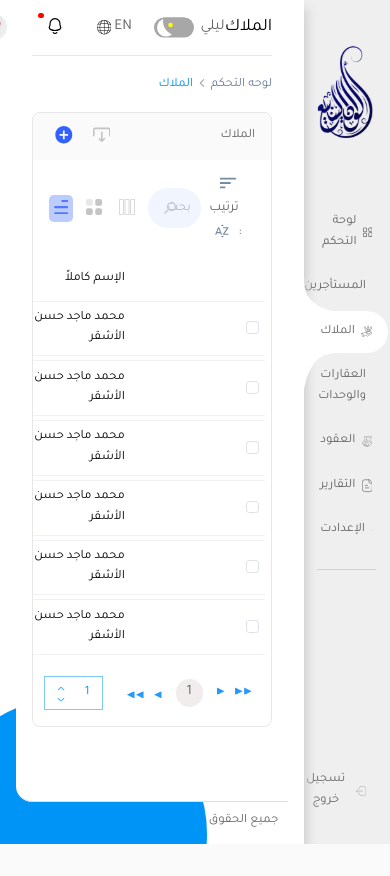
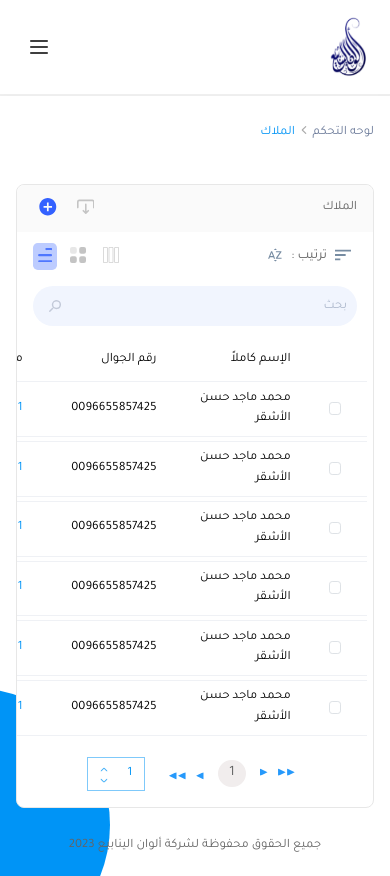
Before and after one commit to abdallah-abozaid/alwan, a Vue app: page /angel in a window 390 px wide. Before the commit the page ends 844 px from the top, so only its background shows below. Built offline with nearby package versions, Linux system fonts and the light colour scheme.

Commit message:
responsive phone

```diff
--- a/src/assets/style/main.css
+++ b/src/assets/style/main.css
@@ -827,9 +827,16 @@ input[type='number']::-webkit-outer-spin-button {
     padding: 0.4rem;
     min-width: 8rem;
   }
+  .alwan-table table th:first-of-type{
+    min-width: 4rem;
+  }
   .alwan-table table td {
     font-size: 0.8rem;
     padding: 0.4rem;
+  }
+   .alwan-table table td:first-of-type{
+    min-width: 4rem;
+    text-align: center;
   }
   .alwan-table .link a {
     padding: 0.2rem 0.5rem;
@@ -862,6 +869,27 @@ input[type='number']::-webkit-outer-spin-button {
 
   .alwan-table .pagination > div.dropdown .dropdown-menu {
     font-size: 0.8rem;
+  }
+}
+
+/* responsive for ipad screens */
+@media (max-width: 576px) {
+   .alwan-table{
+    background-color: #fff;
+   }
+  .alwan-table .head-2 {
+    flex-wrap: wrap;
+  }
+  .alwan-table .head-2 .sort {
+    order: 1;
+  }
+  .alwan-table .head-2 .search {
+    order: 3;
+    margin-top: 1rem;
+    width: 100%;
+  }
+  .alwan-table .head-2 .order {
+    order: 2;
   }
 }
 /* ******************************************************* */
@@ -1016,3 +1044,11 @@ input[type='number']::-webkit-outer-spin-button {
   }
 }
 /* ******************************************************* */
+/* .offcanvas.offcanvas-bottom */
+.offcanvas.offcanvas-bottom {
+  height: 70vh;
+}
+.dashboard-layout .offcanvas-body .list a.router-link-active span svg path {
+  fill: #0094f6 !important;
+}
+/* ******************************************************* */
--- a/src/components/dashboard/DashboardHeader.vue
+++ b/src/components/dashboard/DashboardHeader.vue
@@ -3,7 +3,7 @@
     <p>{{ title }}</p>
     <div>
       <!-- theme -->
-      <SwitchTheme2 />
+      <SwitchTheme2 v-if="isWideScreen" />
 
       <!-- language -->
       <button class="lang">
@@ -29,7 +29,24 @@ import IconGlobal from '../icons/IconGlobal.vue'
 export default {
   name: 'dashboard-header',
   props: ['title'],
-  components: { SwitchTheme2, IconGlobal, NotificationsDropdown, UserDropdown }
+  components: { SwitchTheme2, IconGlobal, NotificationsDropdown, UserDropdown },
+  data() {
+    return {
+      isWideScreen: false
+    }
+  },
+  mounted() {
+    window.addEventListener('resize', this.checkScreenWidth)
+    this.checkScreenWidth()
+  },
+  unmounted() {
+    window.removeEventListener('resize', this.checkScreenWidth)
+  },
+  methods: {
+    checkScreenWidth() {
+      this.isWideScreen = window.innerWidth > 576
+    }
+  }
 }
 </script>
 
@@ -111,4 +128,10 @@ export default {
     margin-left: 1rem;
   }
 }
+/* responsive for phone screens */
+@media (max-width: 576px) {
+  .dashboard-header {
+    display: none;
+  }
+}
 </style>
--- a/src/components/forms/PageLinks.vue
+++ b/src/components/forms/PageLinks.vue
@@ -65,4 +65,12 @@ export default {
     height: 0.5rem;
   }
 }
+
+/* responsive for ipad screens */
+@media (max-width: 992px) {
+  .page-links {
+    margin: 1.5rem 0 2.5rem;
+  }
+
+}
 </style>
--- /dev/null
+++ b/src/components/icons/IconMenu.vue
@@ -0,0 +1,18 @@
+<template>
+  <svg
+    xmlns="http://www.w3.org/2000/svg"
+    width="32"
+    height="32"
+    :fill="color"
+    viewBox="0 0 256 256"
+  >
+    <path
+      d="M224,128a8,8,0,0,1-8,8H40a8,8,0,0,1,0-16H216A8,8,0,0,1,224,128ZM40,72H216a8,8,0,0,0,0-16H40a8,8,0,0,0,0,16ZM216,184H40a8,8,0,0,0,0,16H216a8,8,0,0,0,0-16Z"
+    ></path>
+  </svg>
+</template>
+<script>
+export default {
+  props: ['color']
+}
+</script>
--- a/src/layouts/Dashboard.vue
+++ b/src/layouts/Dashboard.vue
@@ -1,5 +1,20 @@
 <template>
   <div class="dashboard-layout">
+    <!-- small-header -->
+    <div class="small-header">
+      <div class="logo">
+        <img src="@/assets/imgs/logo.svg" alt="logo" />
+      </div>
+      <button
+        data-bs-toggle="offcanvas"
+        data-bs-target="#headerOffcanvas"
+        aria-controls="offcanvasBottom"
+      >
+        <IconMenu color="#000" />
+      </button>
+    </div>
+
+    <!-- sidebar  -->
     <div class="sidebar">
       <div class="logo">
         <img src="@/assets/imgs/logo.svg" alt="logo" />
@@ -34,6 +49,8 @@
         </button>
       </div>
     </div>
+
+    <!-- content pages -->
     <div class="content">
       <div class="wrapper">
         <div class="pages"><slot /></div>
@@ -41,6 +58,71 @@
           <p>جميع الحقوق محفوظة لشركة ألوان الينابيع 2023</p>
         </div>
         <IconCircle color="#0094f6" />
+      </div>
+    </div>
+
+    <!-- offcanvas header -->
+    <div
+      class="offcanvas offcanvas-bottom"
+      tabindex="-1"
+      id="headerOffcanvas"
+      aria-labelledby="headerOffcanvasLabel"
+    >
+      <div class="offcanvas-header">
+        <h5 class="offcanvas-title" id="headerOffcanvasLabel">
+          <!-- theme -->
+          <SwitchTheme2 />
+          <!-- language -->
+          <button class="lang">
+            <span>EN</span>
+            <IconGlobal />
+          </button>
+          <!-- notifications -->
+          <NotificationsDropdown />
+          <!-- user -->
+          <UserDropdown />
+        </h5>
+        <button
+          type="button"
+          class="btn-close text-reset"
+          data-bs-dismiss="offcanvas"
+          aria-label="Close"
+        ></button>
+      </div>
+      <div class="offcanvas-body">
+        <div class="list">
+          <RouterLink to="/dashboard">
+            <span data-bs-dismiss="offcanvas">
+              <IconCombinedShap color="#646464" /> لوحة التحكم</span
+            >
+          </RouterLink>
+          <RouterLink to="/tenants">
+            <span data-bs-dismiss="offcanvas"> <IconUsers color="#646464" /> المستأجرين</span>
+          </RouterLink>
+          <RouterLink to="/angel">
+            <span data-bs-dismiss="offcanvas"><IconOwner color="#646464" /> الملاك</span>
+          </RouterLink>
+          <RouterLink to="/units">
+            <span data-bs-dismiss="offcanvas">
+              <IconUnits color="#646464" /> العقارات والوحدات</span
+            >
+          </RouterLink>
+          <RouterLink to="/contracts">
+            <span data-bs-dismiss="offcanvas"><IconContracts color="#646464" /> العقود</span>
+          </RouterLink>
+          <RouterLink to="/reports">
+            <span data-bs-dismiss="offcanvas"><IconPaper color="#646464" /> التقارير</span>
+          </RouterLink>
+          <RouterLink to="/settings">
+            <span data-bs-dismiss="offcanvas"><IconSetting color="#646464" /> الإعدادت</span>
+          </RouterLink>
+        </div>
+        <div class="logout" data-bs-dismiss="offcanvas">
+          <button>
+            <IconLogout color="#646464" />
+            تسجيل خروج
+          </button>
+        </div>
       </div>
     </div>
   </div>
@@ -56,6 +138,11 @@ import IconUnits from '../components/icons/IconUnits.vue'
 import IconPaper from '../components/icons/IconPaper.vue'
 import IconSetting from '../components/icons/IconSetting.vue'
 import IconCircle from '../components/icons/IconCircle.vue'
+import IconMenu from '../components/icons/IconMenu.vue'
+import SwitchTheme2 from '@/components/forms/SwitchTheme2.vue'
+import NotificationsDropdown from '@/components/forms/NotificationsDropdown.vue'
+import UserDropdown from '@/components/forms/UserDropdown.vue'
+import IconGlobal from '@/components/icons/IconGlobal.vue'
 import { RouterLink } from 'vue-router'
 export default {
   name: 'DashboardLayout',
@@ -69,7 +156,12 @@ export default {
     IconContracts,
     IconPaper,
     IconSetting,
-    IconCircle
+    IconCircle,
+    IconMenu,
+    SwitchTheme2,
+    IconGlobal,
+    NotificationsDropdown,
+    UserDropdown
   }
 }
 </script>
@@ -81,7 +173,9 @@ export default {
   height: 100vh;
   overflow: hidden;
 }
-
+.dashboard-layout .small-header {
+  display: none;
+}
 /* sidebar style */
 .dashboard-layout .sidebar {
   width: 15%;
@@ -103,15 +197,15 @@ export default {
 .dashboard-layout .sidebar .logo img {
   width: 79px;
 }
-.dashboard-layout .sidebar .list {
+.dashboard-layout .list {
   position: relative;
 }
-.dashboard-layout .sidebar .list a {
+.dashboard-layout .list a {
   display: block;
   margin-bottom: 0.8rem;
   position: relative;
 }
-.dashboard-layout .sidebar .list a span {
+.dashboard-layout .list a span {
   display: block;
   font-size: 1rem;
   display: flex;
@@ -121,7 +215,7 @@ export default {
   position: relative;
 }
 
-.dashboard-layout .sidebar .list a.router-link-active::after {
+.dashboard-layout .list a.router-link-active::after {
   content: '';
   position: absolute;
   top: 0;
@@ -134,13 +228,13 @@ export default {
   z-index: 2;
 }
 
-.dashboard-layout .sidebar .list a.router-link-active span {
+.dashboard-layout .list a.router-link-active span {
   z-index: 3;
   position: relative;
   width: 100%;
   height: 100%;
 }
-.dashboard-layout .sidebar .list a.router-link-active span::after {
+.dashboard-layout .list a.router-link-active span::after {
   content: '';
   position: absolute;
   top: -2.2rem;
@@ -153,7 +247,7 @@ export default {
   border-bottom-right-radius: 3rem;
   z-index: 2;
 }
-.dashboard-layout .sidebar .list a.router-link-active span::before {
+.dashboard-layout .list a.router-link-active span::before {
   content: '';
   position: absolute;
   bottom: -2.5rem;
@@ -167,7 +261,7 @@ export default {
   z-index: 2;
   transform: rotate(90deg);
 }
-.dashboard-layout .sidebar .list a svg {
+.dashboard-layout .list a svg {
   margin-left: 0.5rem;
 }
 .dashboard-layout .sidebar .list::after {
@@ -180,12 +274,12 @@ export default {
   background-color: #d1d1d1;
 }
 
-.dashboard-layout .sidebar .logout {
+.dashboard-layout .logout {
   margin-top: auto;
   margin-bottom: 1rem;
   padding: 1rem;
 }
-.dashboard-layout .sidebar .logout button {
+.dashboard-layout .logout button {
   border: none;
   background-color: transparent;
   font-size: 1rem;
@@ -193,7 +287,7 @@ export default {
   align-items: center;
   justify-content: flex-start;
 }
-.dashboard-layout .sidebar .logout button svg {
+.dashboard-layout .logout button svg {
   margin-left: 0.5rem;
 }
 
@@ -342,5 +436,87 @@ export default {
 }
 /* responsive for phone screens */
 @media (max-width: 576px) {
+  .dashboard-layout {
+    display: block;
+    height: unset;
+  }
+  .dashboard-layout .sidebar {
+    display: none;
+  }
+
+  .dashboard-layout .content {
+    width: 100%;
+    min-height: unset;
+  }
+  .dashboard-layout .content .wrapper {
+    min-height: unset;
+    height: unset;
+  }
+  .dashboard-layout .content .wrapper > svg {
+    bottom: -11%;
+    left: -42%;
+    z-index: 1;
+  }
+  .dashboard-layout .content .pages {
+    min-height: 83vh;
+    padding: 0;
+    border: none;
+    background-color: transparent;
+  }
+  .dashboard-layout .content .footer {
+    min-height: unset;
+    z-index: 2;
+    padding: 1rem;
+  }
+  .dashboard-layout .small-header {
+    display: flex;
+    align-items: center;
+    justify-content: space-between;
+    padding: 1rem 1.3rem;
+    background-color: #fff;
+    border-bottom: 2px solid #efefef;
+  }
+  .dashboard-layout .small-header .logo img {
+    width: 2.5rem;
+  }
+  .dashboard-layout .small-header button {
+    background-color: transparent;
+    border: none;
+  }
+  .dashboard-layout .small-header button svg{
+    width: 1.5rem;
+  }
+  .dashboard-layout .offcanvas-body .list a {
+    margin-bottom: 0.5rem;
+  }
+  .dashboard-layout .offcanvas-body .list a span {
+    font-size: 1rem;
+    padding: 0.6rem;
+  }
+  .dashboard-layout .offcanvas-body .logout {
+    padding-right: 0.3rem;
+  }
+  .dashboard-layout .offcanvas-title {
+    display: flex;
+    width: 70%;
+    align-items: center;
+    justify-content: space-between;
+  }
+  .dashboard-layout .offcanvas-title .lang {
+    background-color: transparent;
+    border: none;
+    margin-right: 1.5rem;
+    display: flex;
+    align-items: center;
+  }
+  .dashboard-layout .offcanvas-title .lang svg {
+    margin-right: 0.3rem;
+  }
+  .dashboard-layout .offcanvas-title .notifications {
+    margin-left: 1rem;
+  }
+  .dashboard-layout .offcanvas-body .list a.router-link-active span {
+    color: #0094f6;
+  }
 }
 </style>
--- a/src/views/contracts/ExpensesPage.vue
+++ b/src/views/contracts/ExpensesPage.vue
@@ -298,4 +298,12 @@ export default {
     height: 8rem;
   }
 }
+/* responsive for labtop screens */
+@media (max-width: 576px) {
+ .btns button {
+  width: 48%;
+  padding: 0.4rem;
+    font-size: .9rem;
+  }
+}
 </style>
--- a/src/views/contracts/PaymentsPage.vue
+++ b/src/views/contracts/PaymentsPage.vue
@@ -429,4 +429,12 @@ export default {
     font-size: 1rem;
   }
 }
+/* responsive for labtop screens */
+@media (max-width: 576px) {
+ .btns button {
+  width: 48%;
+  padding: 0.4rem;
+    font-size: .9rem;
+  }
+}
 </style>
--- a/src/views/dashboard/DashboardPage.vue
+++ b/src/views/dashboard/DashboardPage.vue
@@ -489,4 +489,11 @@ import IconContracts from '@/components/icons/IconContracts.vue'
     height: 2rem;
   }
 }
+/* responsive for phone screens */
+@media (max-width: 576px) {
+  .dashboard-page .boxes .box {
+    width: 100%;
+    margin-bottom: 1rem;
+  }
+}
 </style>
```
Also changed, not shown: src/views/contracts/AdministrationWagesPage.vue (+8 -0 lines), src/views/contracts/OwnersEntitlementsPage.vue (+8 -0 lines), src/views/settings/SettingsPage.vue (+19 -0 lines).
